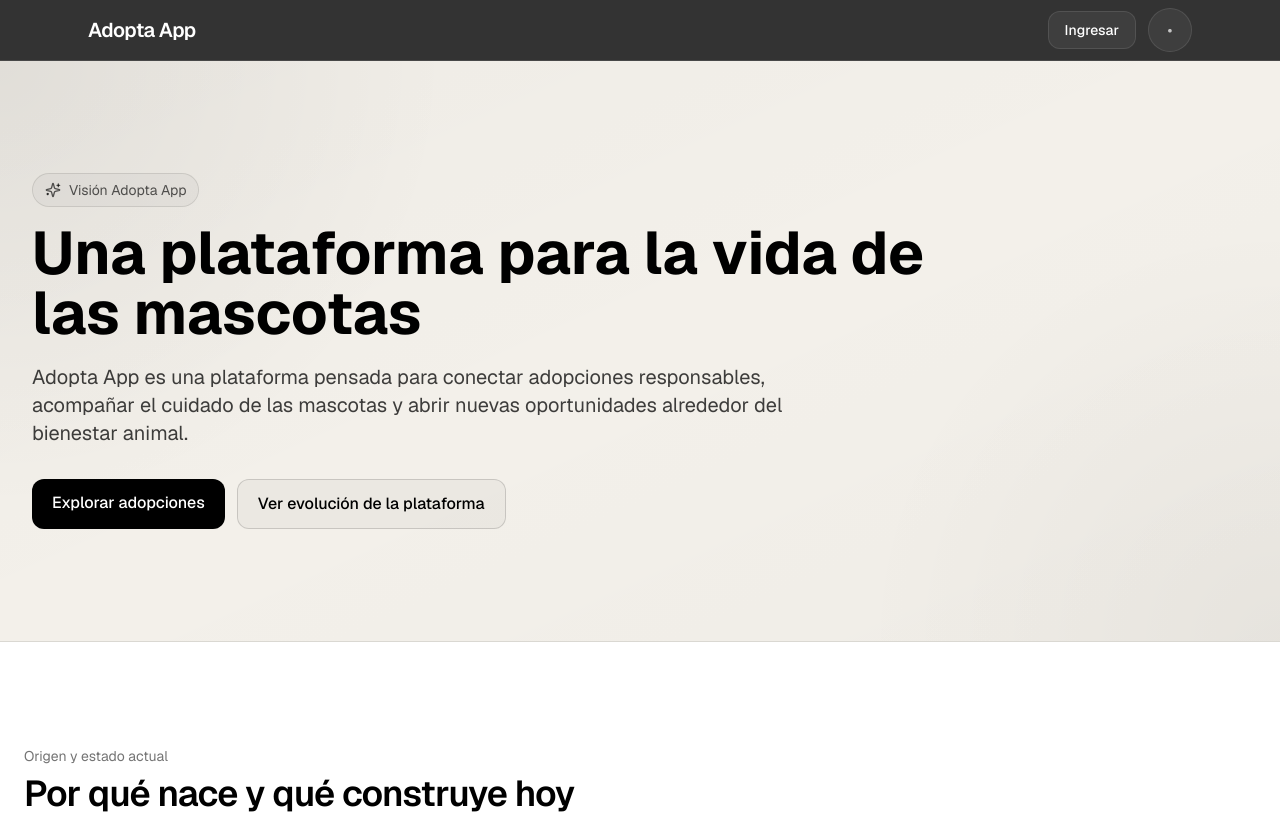
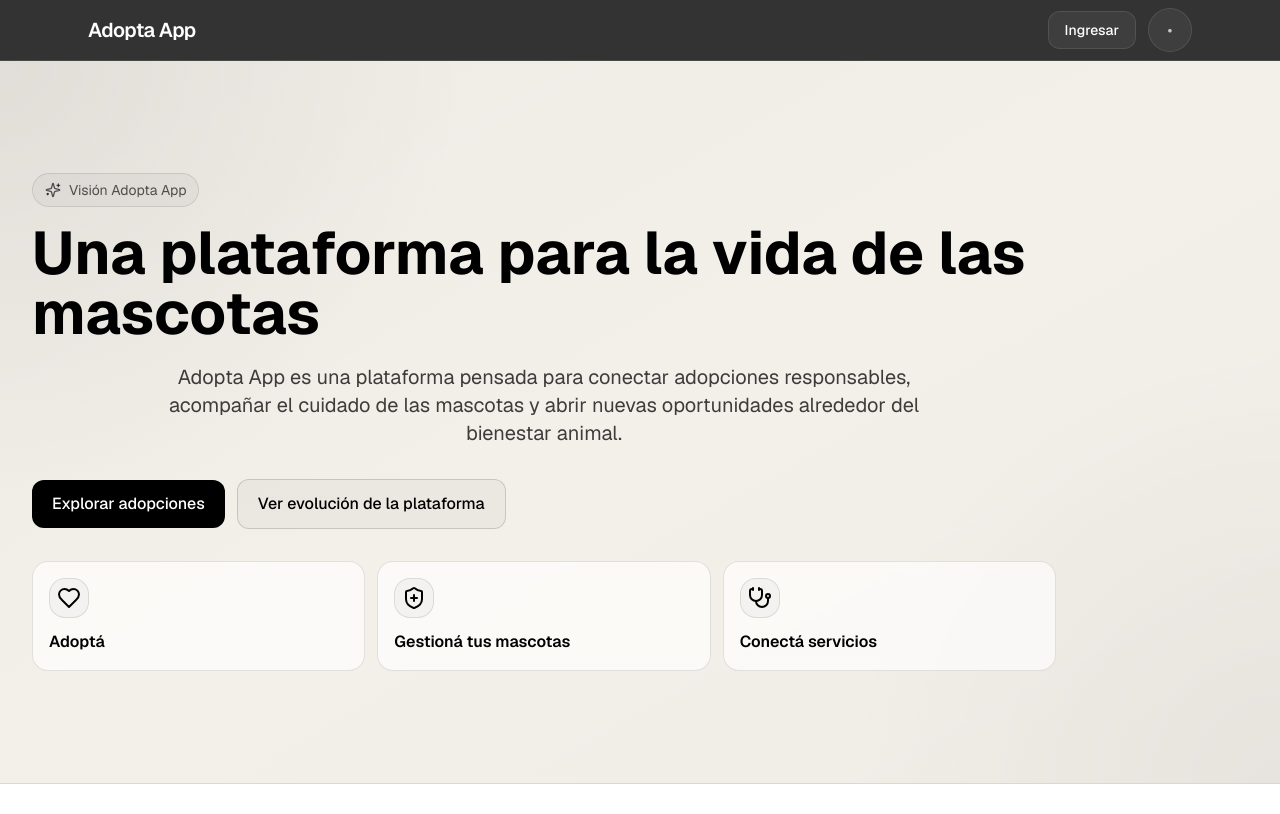
Before and after one commit to SantiagoPlus/adoptar_app, a Next.js app: page /vision in a window 1280 px wide. Shown: the top 814 px of the page. Built offline with nearby package versions, Linux system fonts and the light colour scheme; no server answers.

Commit message:
Update hero.tsx

```diff
--- a/components/vision/hero.tsx
+++ b/components/vision/hero.tsx
@@ -1,5 +1,20 @@
 import Link from "next/link";
-import { Sparkles } from "lucide-react";
+import { Sparkles, Heart, ShieldPlus, Stethoscope } from "lucide-react";
+
+const heroHighlights = [
+  {
+    title: "Adoptá",
+    icon: Heart,
+  },
+  {
+    title: "Gestioná tus mascotas",
+    icon: ShieldPlus,
+  },
+  {
+    title: "Conectá servicios",
+    icon: Stethoscope,
+  },
+];
 
 export function VisionHero() {
   return (
@@ -11,7 +26,7 @@ export function VisionHero() {
         </div>
 
         <div className="relative mx-auto max-w-7xl px-6 py-20 md:px-8 md:py-24 lg:py-28">
-          <div className="max-w-4xl">
+          <div className="max-w-5xl">
             <div className="mb-4 inline-flex items-center gap-2 rounded-full border border-black/10 bg-black/[0.03] px-3 py-1.5 text-sm text-black/65">
               <Sparkles className="h-4 w-4" />
               Visión Adopta App
@@ -21,13 +36,13 @@ export function VisionHero() {
               Una plataforma para la vida de las mascotas
             </h1>
 
-            <p className="max-w-3xl text-base leading-7 text-black/75 md:text-lg lg:text-xl">
+            <p className="mx-auto max-w-3xl text-center text-base leading-7 text-black/75 md:text-lg lg:text-xl">
               Adopta App es una plataforma pensada para conectar adopciones
               responsables, acompañar el cuidado de las mascotas y abrir nuevas
               oportunidades alrededor del bienestar animal.
             </p>
 
-            <div className="mt-8 flex flex-wrap gap-3">
+            <div className="mt-8 flex flex-wrap items-center gap-3">
               <Link
                 href="/animales"
                 className="rounded-xl bg-black px-5 py-3 font-medium text-white transition hover:opacity-90"
@@ -42,6 +57,27 @@ export function VisionHero() {
                 Ver evolución de la plataforma
               </Link>
             </div>
+
+            <div className="mt-8 grid gap-3 sm:grid-cols-3">
+              {heroHighlights.map((item) => {
+                const Icon = item.icon;
+
+                return (
+                  <div
+                    key={item.title}
+                    className="rounded-2xl border border-black/10 bg-white/65 px-4 py-4 backdrop-blur-sm"
+                  >
+                    <div className="mb-3 flex h-10 w-10 items-center justify-center rounded-2xl border border-black/10 bg-black/[0.03]">
+                      <Icon className="h-4.5 w-4.5 text-black" />
+                    </div>
+
+                    <p className="text-sm font-semibold text-black md:text-base">
+                      {item.title}
+                    </p>
+                  </div>
+                );
+              })}
+            </div>
           </div>
         </div>
       </div>
```
